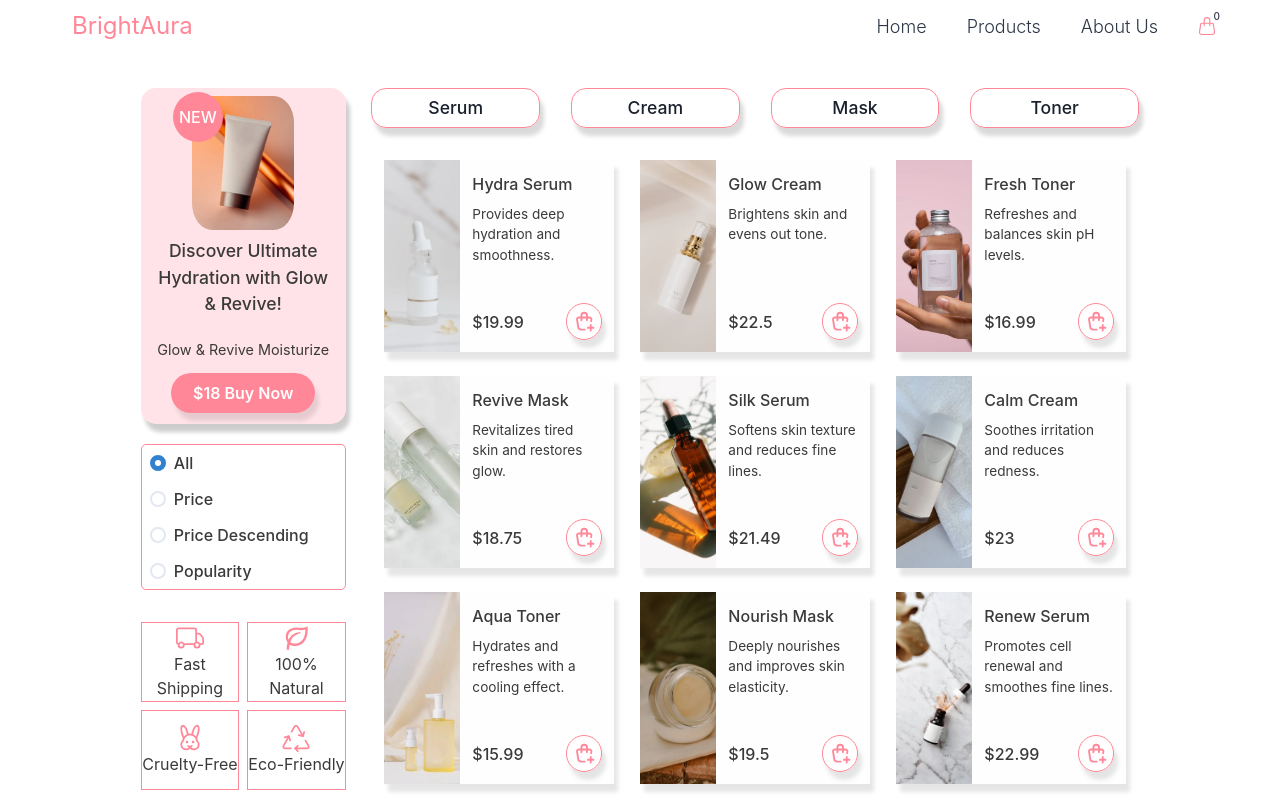
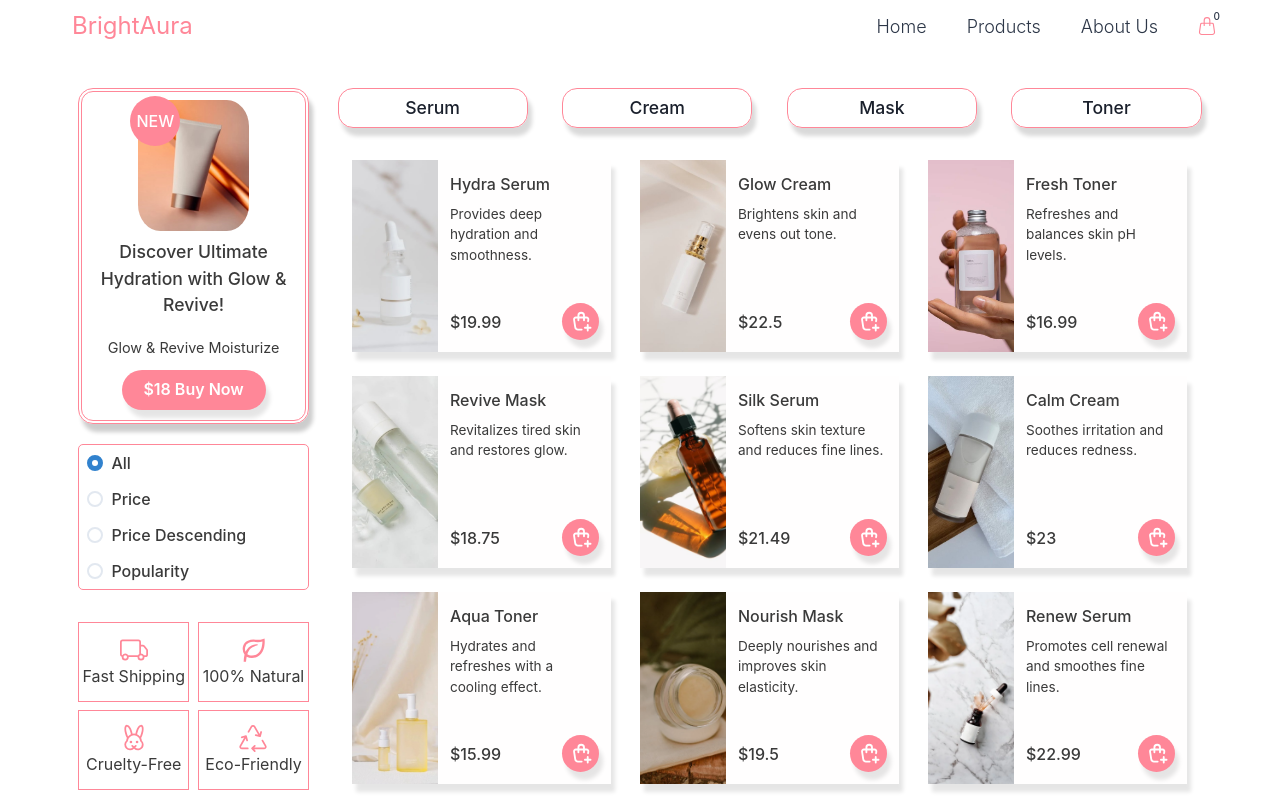
Before and after one commit to Eda-Inal/e-commerce-app, a Next.js app in the folder commerce/: page /products in a window 1280 px wide. Shown: the top 800 px of the page. Built offline with nearby package versions, Linux system fonts and the light colour scheme.

Commit message:
add css product page change width

```diff
--- a/commerce/src/app/components/navbar.jsx
+++ b/commerce/src/app/components/navbar.jsx
@@ -61,7 +61,7 @@ function Navbar() {
   showNavbar && (
 
     <>
-     <Box position="absolute" boxShadow=" -3px 3px 3px rgba(0, 0, 0, 0.25)" top={0} right={0} width="50px" height="50px" bgColor="#EB596D" color="white"  borderBottomLeftRadius="90%" display="flex" justifyContent="center"  >
+     <Box position="absolute" boxShadow=" -3px 3px 3px rgba(0, 0, 0, 0.25)" top={0} right={0} width="50px" height="50px" bgColor="#FF8798"   borderBottomLeftRadius="90%" display="flex" justifyContent="center"  >
         {
           isBottomBar ?  (
 <Box mt={2} onClick={()=> handleCloseMenubar()}  >
@@ -78,10 +78,10 @@ function Navbar() {
       </Box>
 
       {isBottomBar && (
-    <Box position="fixed" boxShadow="5px -3px 3px rgba(0, 0, 0, 0.25)" zIndex={999} bottom={0} left={0} width="10rem" fontWeight={400} height="10rem" bgColor="#EB596D" color="white"  borderTopRightRadius="90%" display="flex" flexDirection="column" justifyContent="space-around"    >
+    <Box position="fixed" boxShadow="5px -3px 3px rgba(0, 0, 0, 0.25)" zIndex={999} bottom={0} left={0} width="10rem" fontWeight={500} height="10rem" bgColor="#FF8798" color="gray.700"  borderTopRightRadius="90%" display="flex" flexDirection="column" justifyContent="space-around"    >
  {navbarItems.map((item) => (
   <Box display="flex" ml={2} alignItems="center" key={item.name}>
-    <item.icon />
+    <item.icon  />
     <Box ml={1} fontSize="1.2rem">
       {/* Eğer item.name 'My card' ise onClick ekle, değilse normal Link */}
       {item.name === 'My Card' ? (
--- a/commerce/src/app/products/page.jsx
+++ b/commerce/src/app/products/page.jsx
@@ -40,15 +40,15 @@ const displayProduct = cardsFilterProducts.length > 0 ? cardsFilterProducts : pr
   return (
     <>
 
-  <Box width={["95%","90%","80%"]} mx="auto" mt={8}  >
+  <Box width={["95%","90%","90%"]} mx="auto" mt={8}  >
 
 <Box width="100%" display="flex" mx="auto" flexDirection={["column","column","column","row"]}>
 <Box width={["100%","100%","100%","20%"]} mx="auto" display="flex" flexDirection="column">
   {/* banner part */}
-  <Box width="100%" height={["11rem","9rem","9rem","21rem"]} textAlign="center" bgColor="#FFE3E8" boxShadow="4px 8px 4px rgba(0, 0, 0, 0.2)" mb={[3,3,3,0]} position="relative" borderRadius={15} display="flex" flexDirection={["row","row","row" ,"column"]} >
+  <Box width="100%" height={["11rem","9rem","9rem","21rem"]} textAlign="center" border="4px double #FF8798" boxShadow="4px 8px 4px rgba(0, 0, 0, 0.2)" mb={[3,3,3,0]} position="relative" borderRadius={15} display="flex" flexDirection={["row","row","row" ,"column"]} >
 {/* banner img */}
- <Box position="absolute" bgColor="#FF8798" borderRadius="50%" width="50px" height="50px" top={[1]} left={[1,3,5,8]} zIndex={99} color="white" display="flex" alignItems="center" justifyContent="center" fontWeight={500}>NEW</Box>
-<Box width={["30%","20%","20%","50%"]} height={["80%","90%","80%","40%"]}   position="relative" mt={2}   borderRadius="20%"  overflow="hidden" mx="auto" >
+ <Box position="absolute" bgColor="#FF8798" borderRadius="50%" width="50px" height="50px" top={[1]} left={[1,3,7,8,12]} zIndex={99} color="white" display="flex" alignItems="center" justifyContent="center" fontWeight={500}>NEW</Box>
+<Box width={["30%","20%","15%","50%"]} height={["80%","90%","80%","40%"]}   position="relative" mt={2}   borderRadius="20%"  overflow="hidden" mx="auto" >
             <Image
               src={banner}
               alt="Serum Image"
@@ -170,14 +170,15 @@ const displayProduct = cardsFilterProducts.length > 0 ? cardsFilterProducts : pr
                   w="2.3rem"
                   height="2.3rem"
                   borderRadius="50%"
-                 border="1px solid #FF8798"
+
                   cursor="pointer"
                   boxShadow="4px 8px 4px rgba(0, 0, 0, 0.1)"
                   display="flex"
                   justifyContent="center"
                   alignItems="center"
-                  color="#FF8798"
-                  _hover={{bgColor:"#FF8798",color:"white"}}
+                  color="white"
+                  bgColor="#FF8798"
+                   _hover={{border:"1px solid #FF8798",bgColor: "white",color:"#FF8798"}}
                 >
                   <TbShoppingBagPlus  size="1.4rem"/>
                 </Box>
```
